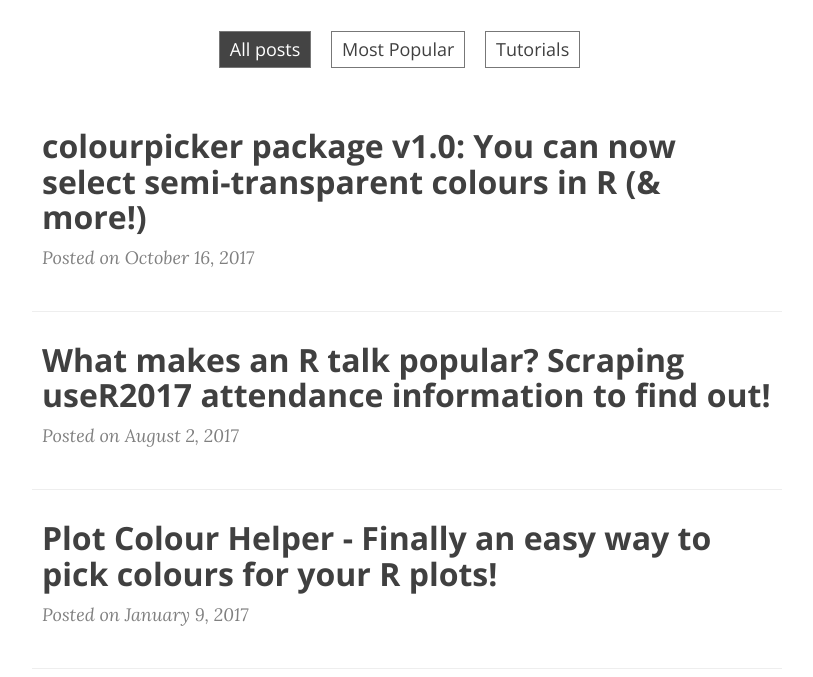
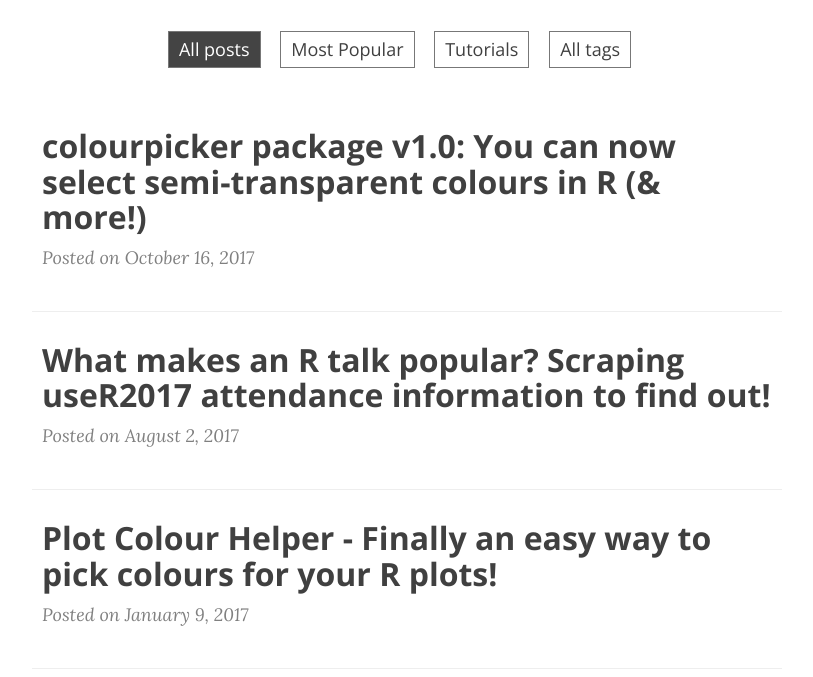
Before and after one commit to daattali/daattali.github.io, a Jekyll site: the page built from index.html, in a window 1280 px wide and 900 px high, scrolled down 324 px, cut to the strip 223-900 px from the top of the window. Shown: the whole strip, without its empty margins (233-1046 px from the left). Built offline with Jekyll 4.4.1, drawn with Linux system fonts in a browser that asks for light colours; nearby versions of some CDN libraries; the list of posts is cut into pages by our own code.

Commit message:
Update index.html

```diff
--- a/index.html
+++ b/index.html
@@ -44,6 +44,7 @@ bigimg:
   <a href="/" class="list-filter filter-selected">All posts</a>
   <a href="/popular" class="list-filter">Most Popular</a>
   <a href="/tutorials" class="list-filter">Tutorials</a>
+  <a href="/tags" class="list-filter">All tags</a>
 </div>
 
 <div class="posts-list">
```
